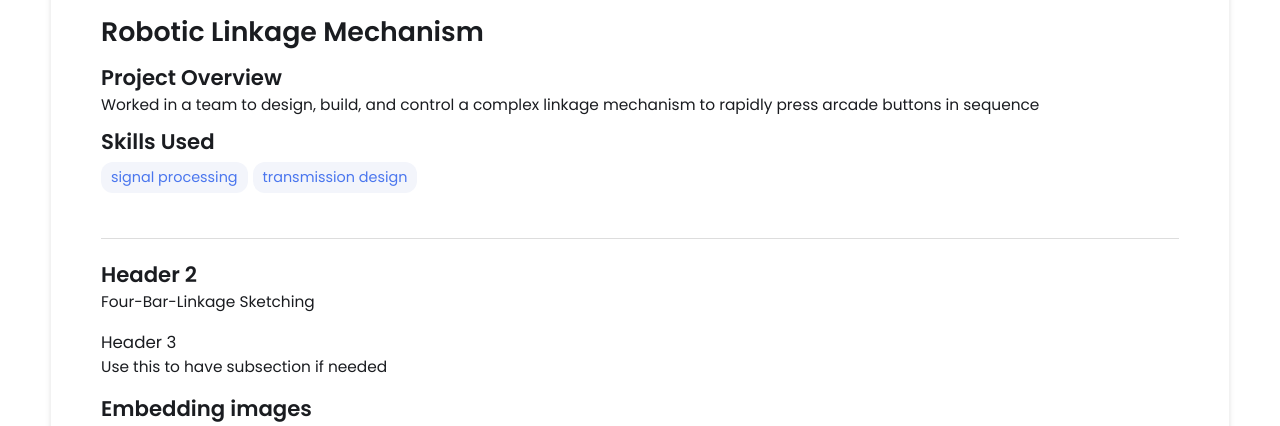
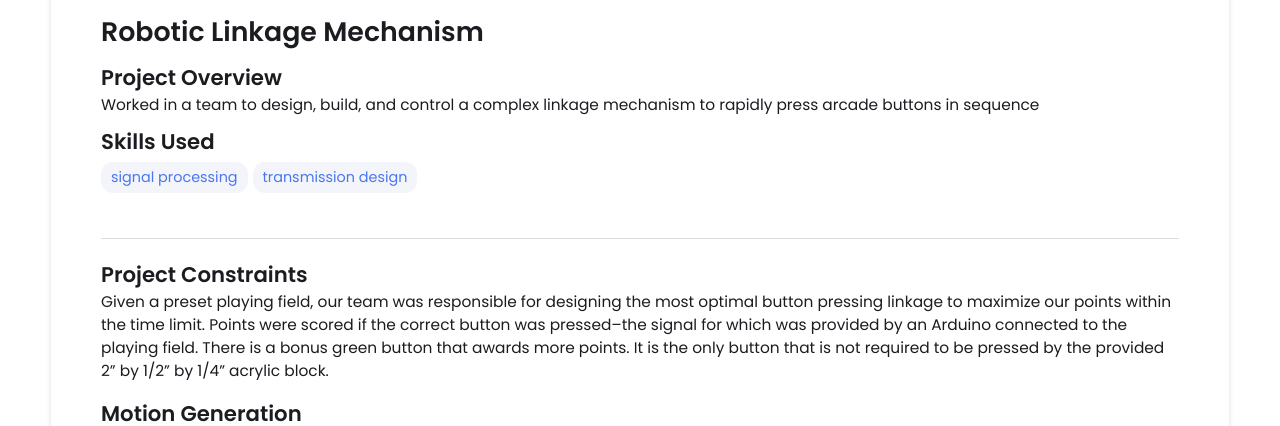
Before and after one commit to kazi-rabbe/kazi-rabbe.github.io, a Jekyll site: the page built from _projects/robotic-linkage-mechanism/index.md, in a window 1280 px wide and 900 px high, scrolled down 495 px, cut to the strip 0-426 px from the top of the window. Built offline with Jekyll 4.4.1, drawn with Linux system fonts in a browser that asks for light colours.

Commit message:
Update index.md

```diff
--- a/_projects/robotic-linkage-mechanism/index.md
+++ b/_projects/robotic-linkage-mechanism/index.md
@@ -9,9 +9,10 @@ main-image: /IMG_6858.jpg
 ---
 
 ---
-## Header 2
-Four-Bar-Linkage Sketching
-### Header 3
+## Project Constraints
+Given a preset playing field, our team was responsible for designing the most optimal button pressing linkage to maximize our points within the time limit. Points were scored if the correct button was pressed--the signal for which was provided by an Arduino connected to the playing field. There is a bonus green button that awards more points. It is the only button that is not required to be pressed by the provided 2" by 1/2" by 1/4" acrylic block.
+
+## Motion Generation
 Use this to have subsection if needed
 
 
```
